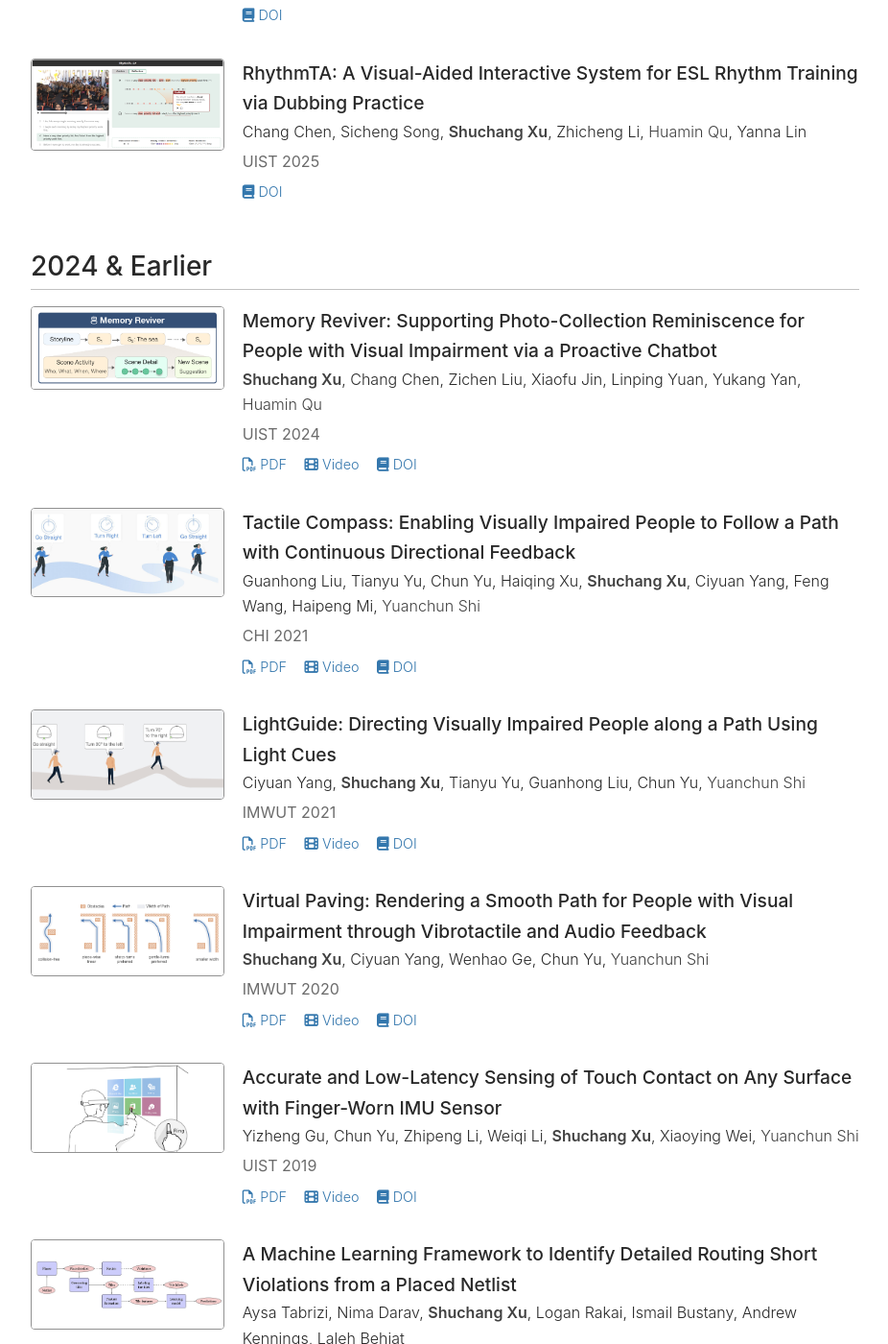
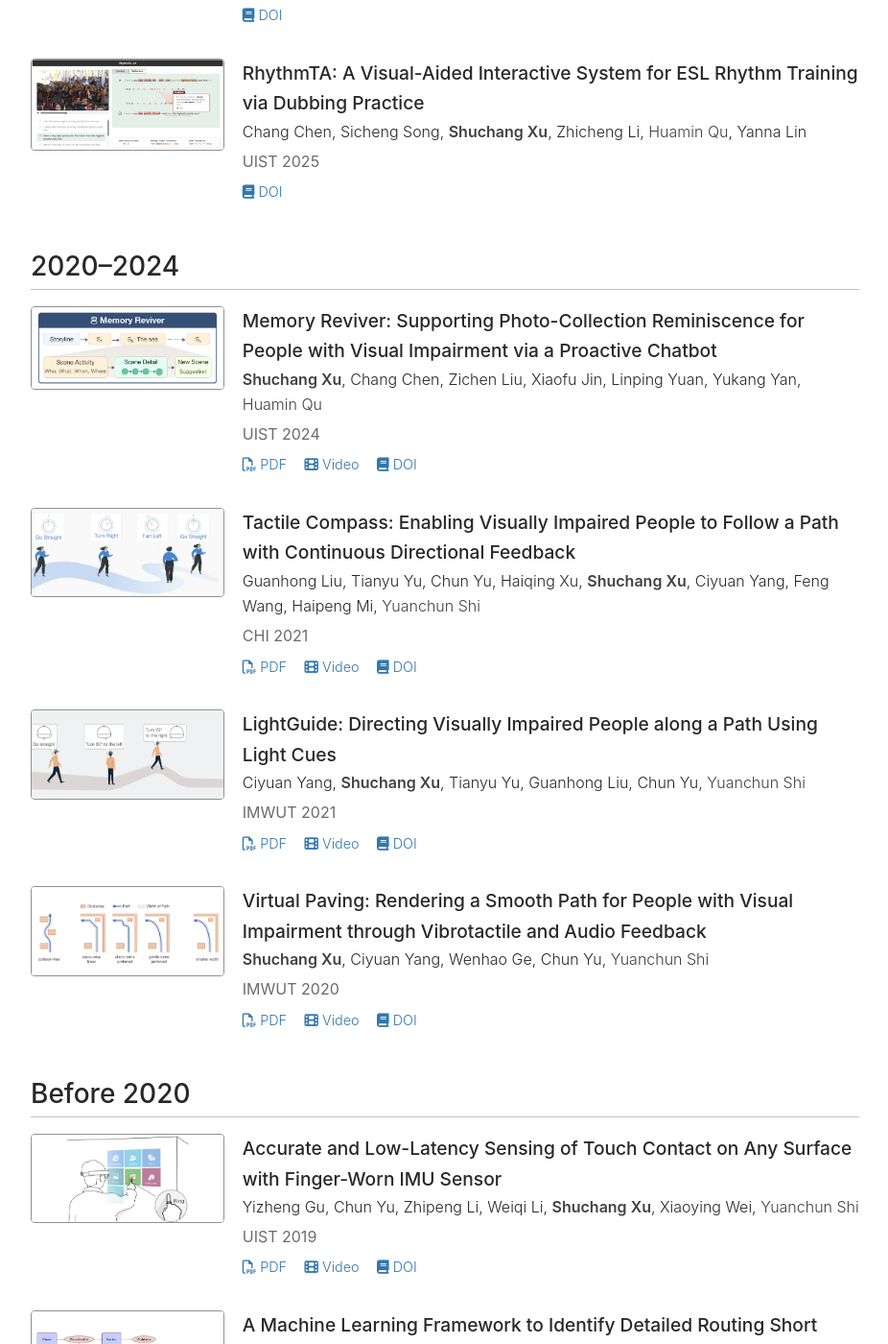
Before and after one commit to ShuchangXu/ShuchangXu.github.io, a Jekyll site: the page built from publications.md, in a window 1280 px wide and 1400 px high, scrolled down 1526 px. Shown: the whole window at 96% size, without its empty margins (176-1102 px from the left). Built offline with Jekyll 4.4.1, drawn with Linux system fonts in a browser that asks for light colours; a style sheet for code colours, icons or effects is not loaded.

Commit message:
Split publication groups into 2020-2024 and Before 2020
Co-Authored-By: Claude Opus 4.8 <noreply@anthropic.com>

```diff
--- a/publications.md
+++ b/publications.md
@@ -22,9 +22,16 @@ A full list of my publications. <b>Bold</b> name marks my contributions. See als
 {% endfor %}
 {% endfor %}
 
-## 2024 & Earlier
+## 2020–2024
 {:.year}
-{% assign older = site.publications | where_exp:"p","p.year <= 2024" | sort: "year" | reverse %}
+{% assign mid = site.publications | where_exp:"p","p.year >= 2020 and p.year <= 2024" | sort: "year" | reverse %}
+{% for pub in mid %}
+  {% include publication.html pub=pub %}
+{% endfor %}
+
+## Before 2020
+{:.year}
+{% assign older = site.publications | where_exp:"p","p.year < 2020" | sort: "year" | reverse %}
 {% for pub in older %}
   {% include publication.html pub=pub %}
 {% endfor %}
```
